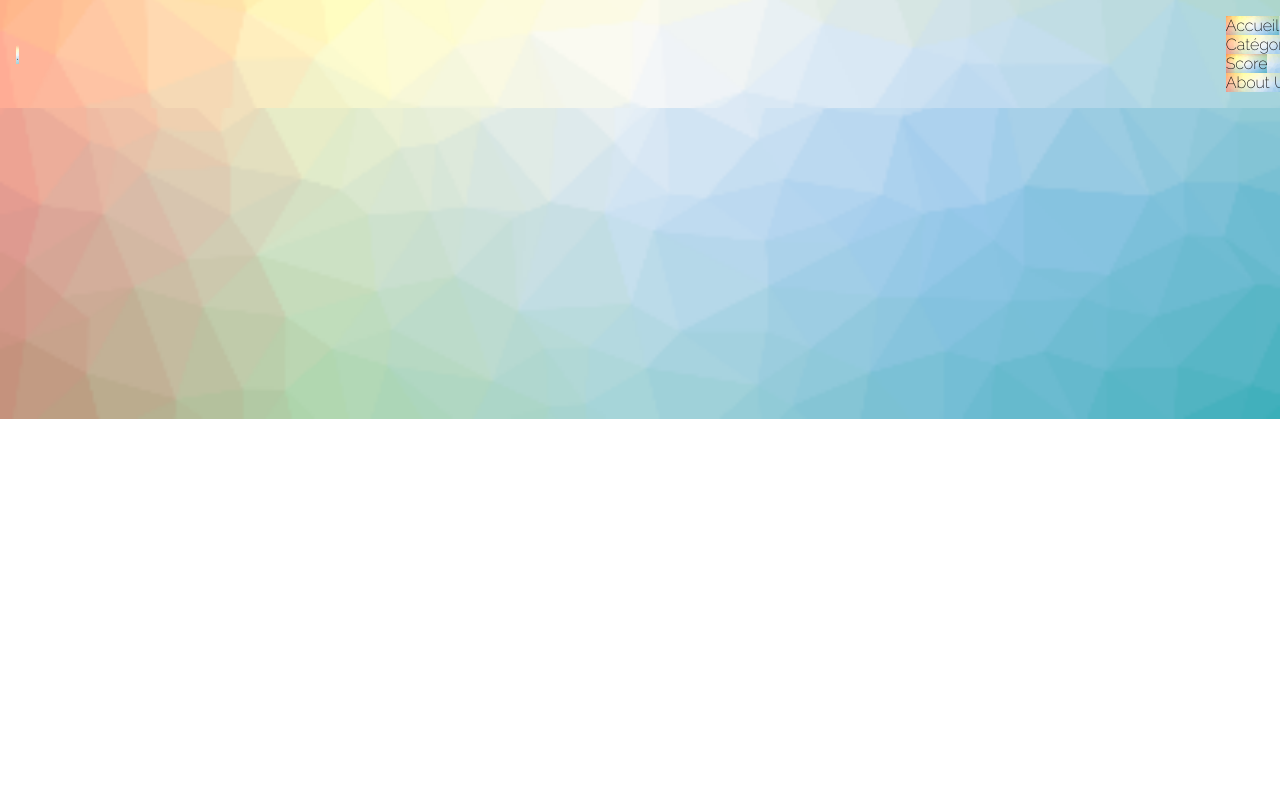
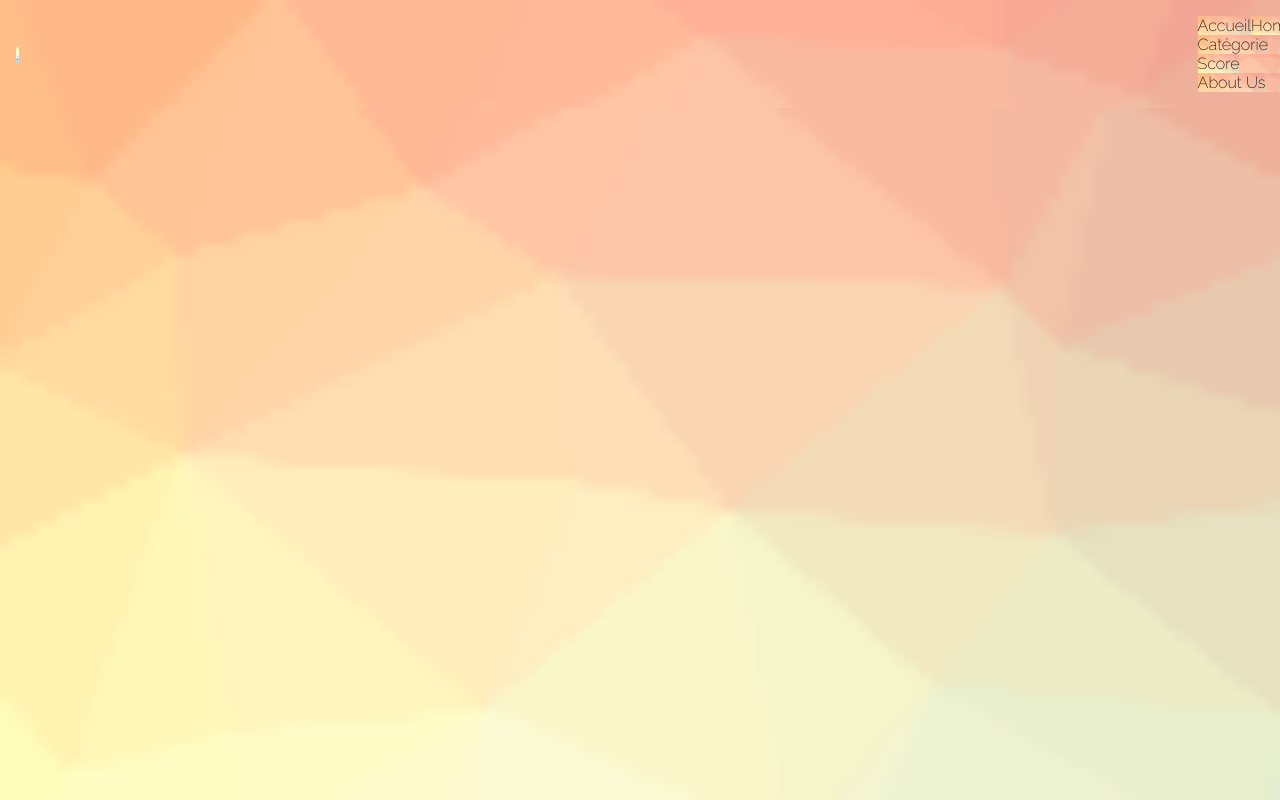
Before and after one commit to ComicScrip/lyon-react-mars22-p2g5, a React (Create React App) app: page / in a window 1280 px wide. Built offline with nearby package versions, Linux system fonts and the light colour scheme.

Commit message:
add background picture

```diff
--- a/src/App.css
+++ b/src/App.css
@@ -4,9 +4,8 @@
 * {
   margin: 0;
   padding: 0;
-  background-image:url("./assets/backdesktop.png");
+  background-image:url("./assets/backmobile.png");
   background-size: cover;
-  background-position: center center;
   background-repeat: no-repeat;
 }
 
--- a/src/components/Header.js
+++ b/src/components/Header.js
@@ -11,6 +11,7 @@ export default function Header() {
         <ul className="navbar_links">
           <li className="navbar_item">
             <a href="/" className="navbar_link">Accueil</a>
+            <Link to="/">Home</Link>
           </li>
           <li className="navbar_item">
             <a href="/" className="navbar_link">Catégorie</a>
@@ -29,5 +30,3 @@ export default function Header() {
     </header>
   );
 }
-
-//  <Link to="/">Home</Link>
```
Also changed, not shown: src/assets/backmobile.png.
